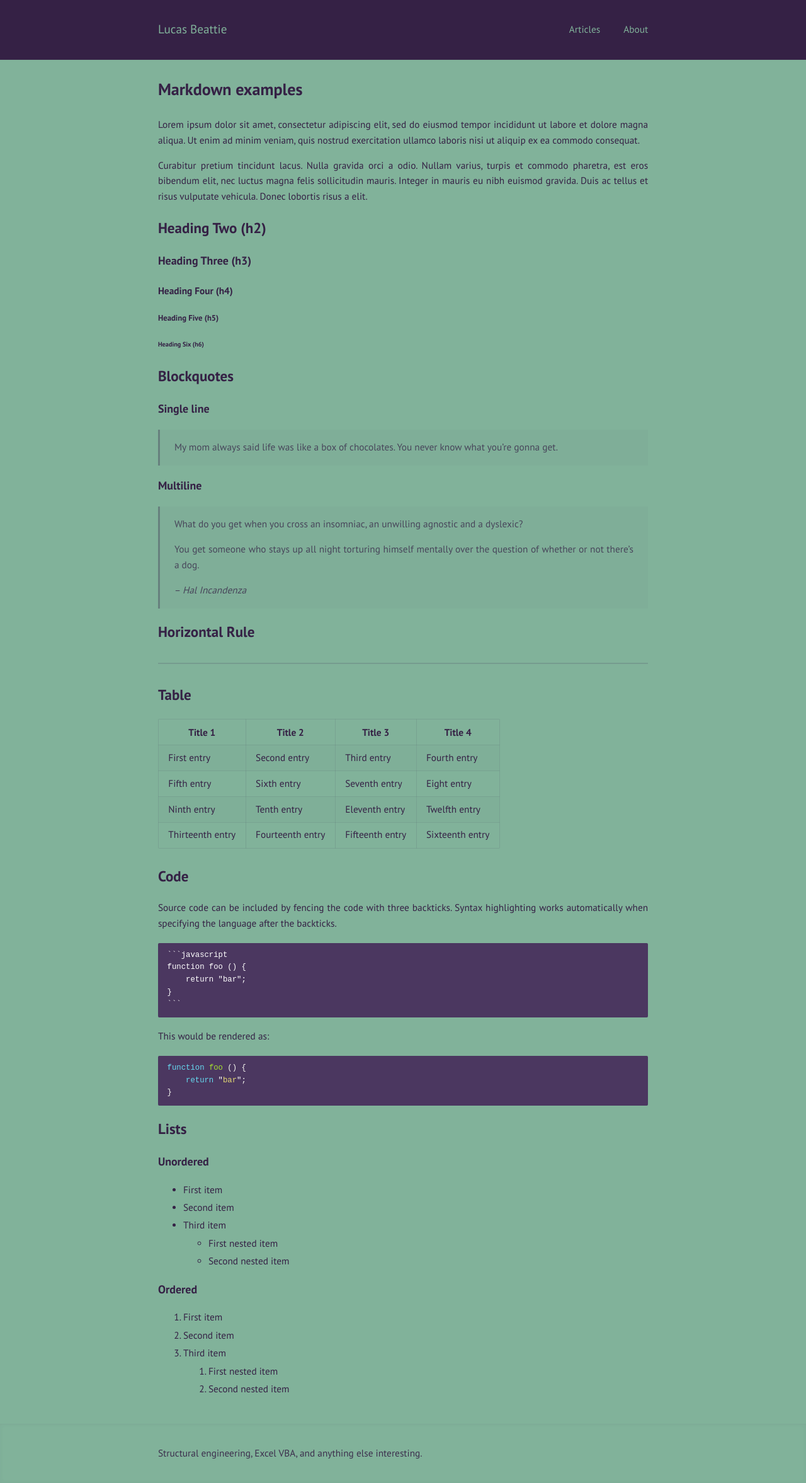
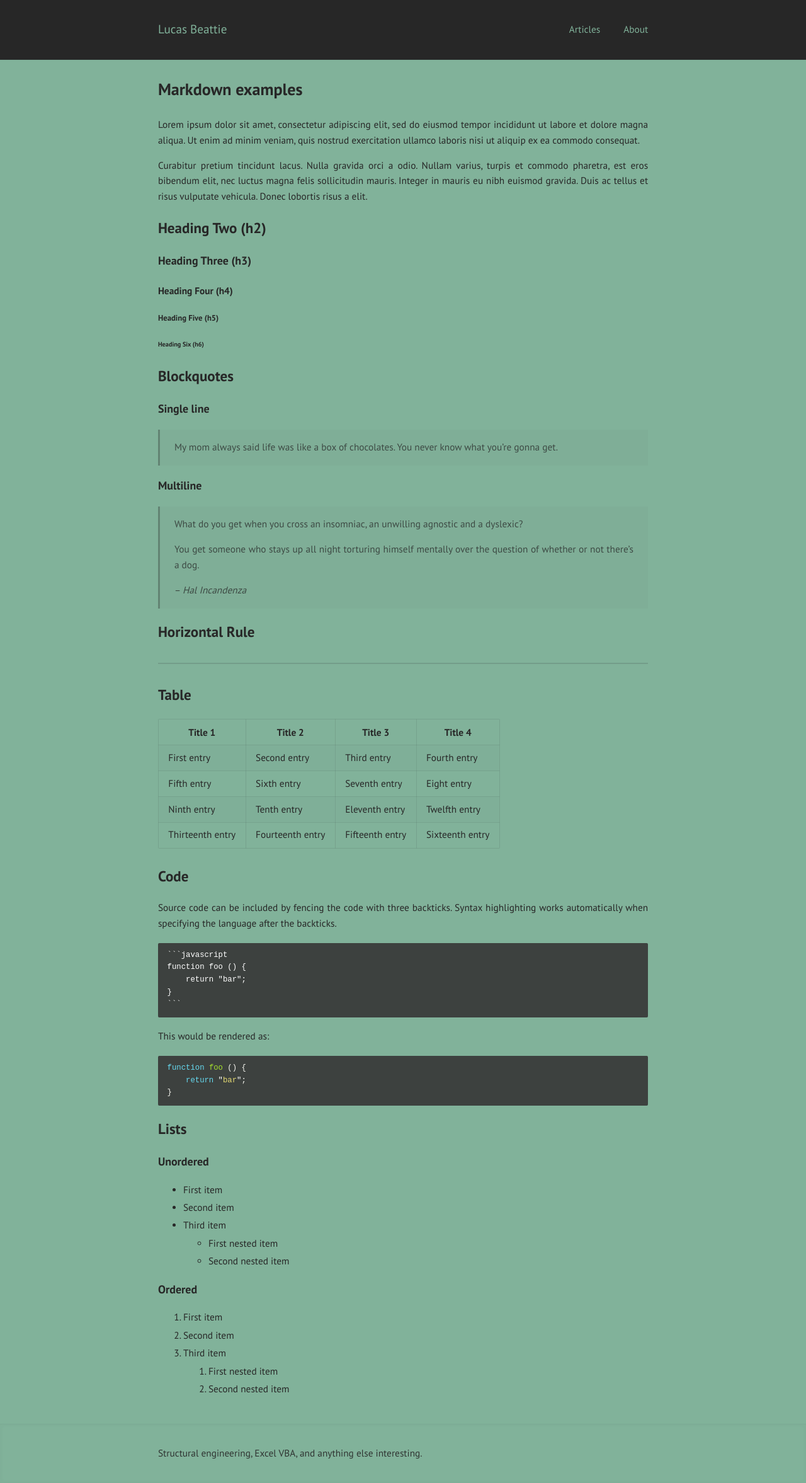
Before and after one commit to labeattie/lucasbeattiedotcom, a Jekyll site: the page built from old example posts/2017-02-01-markdown-examples.md, in a window 1280 px wide. Shown: the whole page at 63% size. Built offline with Jekyll 4.4.1, drawn with Linux system fonts in a browser that asks for light colours.

Commit message:
first article test

```diff
--- a/_sass/index.sass
+++ b/_sass/index.sass
@@ -4,7 +4,7 @@ $font-family: "PT Sans", -apple-system, "Helvetica Neue", "Segoe UI", "Roboto",
 $heading-weight: 600 !default
 $line-height: 1.6 !default
 $link-color: #68f !default
-$dark: #352145 !default
+$dark: #272727 !default
 $light: #81B29A !default
 
 @function reduce ($percent)
```
